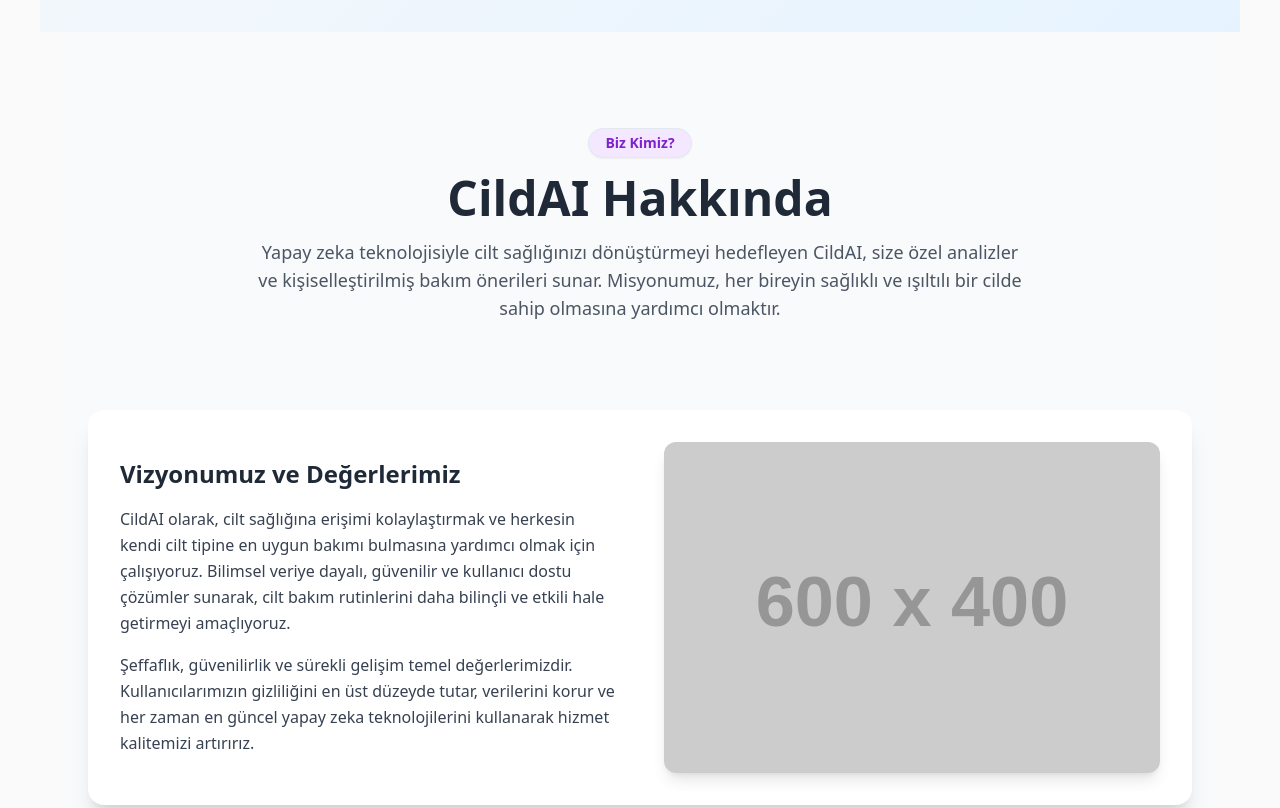
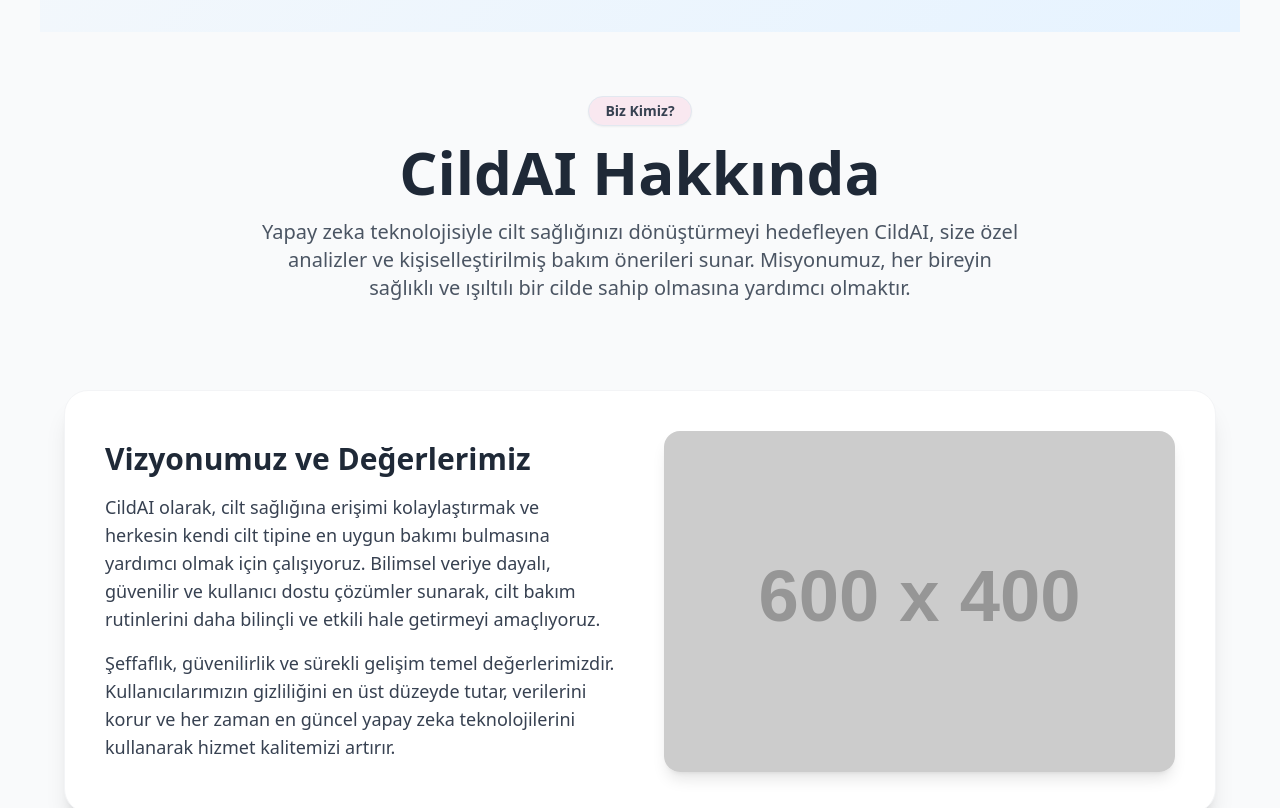
Before and after one commit to YusufMertGenc/CildAI, a plain HTML site: page static/index.html in a window 1280 px wide. Shown: the part 800-1608 px from the top of the page. Drawn offline with nearby package versions, Linux system fonts and the light colour scheme; placeholder pictures from the web are drawn by us.

Commit message:
Yeni özellikler eklendi

```diff
--- a/static/css/style.css
+++ b/static/css/style.css
@@ -2376,4 +2376,6 @@
         width: 85px;
         border-radius: 3px;
     }
-}
+
+
+}
--- a/static/index.html
+++ b/static/index.html
@@ -66,37 +66,83 @@
     </div>
 </section>
 
-<!-- About Us Section -->
-<section class="about-us pt-24 pb-16 bg-gray-50 font-sans scroll-mt-24" id="about-us">
-    <div class="container mx-auto px-6 max-w-6xl">
+<!DOCTYPE html>
+<html lang="tr">
+<head>
+    <meta charset="UTF-8">
+    <meta name="viewport" content="width=device-width, initial-scale=1.0">
+    <title>CildAI Hakkında</title>
+    <!-- Tailwind CSS CDN'i -->
+    <script src="https://cdn.tailwindcss.com"></script>
+    <!-- Inter Font'u için Google Fonts -->
+    <link href="https://fonts.googleapis.com/css2?family=Inter:wght@300;400;500;600;700;800;900&display=swap" rel="stylesheet">
+    <style>
+        /* Varsayılan font olarak Inter'ı ayarla */
+        body {
+            font-family: 'Inter', sans-serif;
+        }
+    </style>
+</head>
+<body class="bg-gray-50">
+
+<html lang="tr">
+<head>
+    <meta charset="UTF-8">
+    <meta name="viewport" content="width=device-width, initial-scale=1.0">
+    <title>CildAI - Hakkımızda</title>
+    <!-- Tailwind CSS CDN -->
+    <script src="https://cdn.tailwindcss.com"></script>
+    <style>
+        /* Inter fontunu ekle */
+        @import url('https://fonts.googleapis.com/css2?family=Inter:wght@400;500;600;700;800;900&display=swap');
+        body {
+            font-family: 'Inter', sans-serif;
+        }
+    </style>
+</head>
+<body>
+    <!-- Hakkımızda Bölümü -->
+    <section class="about-us pt-16 pb-16 bg-gray-50 font-sans scroll-mt-24" id="about-us">
+        <div class="container mx-auto px-4 sm:px-6 lg:px-8 max-w-7xl">
             <div class="section-header text-center mb-12">
-            <div class="section-badge inline-block bg-purple-100 text-purple-700 px-4 py-1 rounded-full text-sm font-semibold mb-4 shadow-sm">
+                <!-- Bölüm Rozeti - Arka plan rengi güncellendi -->
+                <div class="section-badge inline-block bg-[#f9e8f0] text-gray-700 px-4 py-1 rounded-full text-sm font-semibold mb-4 shadow-sm">
                     Biz Kimiz?
                 </div>
-            <h2 class="section-title text-4xl md:text-5xl font-extrabold text-gray-800 leading-tight mb-4">
+                <!-- Bölüm Başlığı -->
+                <h2 class="section-title text-4xl sm:text-5xl lg:text-6xl font-extrabold text-gray-800 leading-tight mb-4">
                     CildAI Hakkında
                 </h2>
-            <p class="section-subtitle text-lg text-gray-600 max-w-3xl mx-auto">
+                <!-- Bölüm Alt Başlığı -->
+                <p class="section-subtitle text-lg sm:text-xl text-gray-600 max-w-3xl mx-auto">
                     Yapay zeka teknolojisiyle cilt sağlığınızı dönüştürmeyi hedefleyen CildAI, size özel analizler ve kişiselleştirilmiş bakım önerileri sunar. Misyonumuz, her bireyin sağlıklı ve ışıltılı bir cilde sahip olmasına yardımcı olmaktır.
                 </p>
             </div>
 
-        <div class="about-us-content grid md:grid-cols-2 gap-12 items-center bg-white p-8 rounded-2xl shadow-xl">
+            <div class="about-us-content grid md:grid-cols-2 gap-8 lg:gap-12 items-center bg-white p-6 sm:p-8 lg:p-10 rounded-3xl shadow-xl border border-gray-100">
                 <div class="about-us-text text-left">
-                <h3 class="text-2xl font-bold text-gray-800 mb-4">Vizyonumuz ve Değerlerimiz</h3>
-                <p class="text-gray-700 mb-4 leading-relaxed">
+                    <!-- Vizyon ve Değerler Başlığı -->
+                    <h3 class="text-2xl sm:text-3xl font-bold text-gray-800 mb-4">Vizyonumuz ve Değerlerimiz</h3>
+                    <!-- Açıklama Paragrafı 1 -->
+                    <p class="text-gray-700 mb-4 leading-relaxed text-base sm:text-lg">
                         CildAI olarak, cilt sağlığına erişimi kolaylaştırmak ve herkesin kendi cilt tipine en uygun bakımı bulmasına yardımcı olmak için çalışıyoruz. Bilimsel veriye dayalı, güvenilir ve kullanıcı dostu çözümler sunarak, cilt bakım rutinlerini daha bilinçli ve etkili hale getirmeyi amaçlıyoruz.
                     </p>
-                <p class="text-gray-700 leading-relaxed">
-                    Şeffaflık, güvenilirlik ve sürekli gelişim temel değerlerimizdir. Kullanıcılarımızın gizliliğini en üst düzeyde tutar, verilerini korur ve her zaman en güncel yapay zeka teknolojilerini kullanarak hizmet kalitemizi artırırız.
+                    <!-- Açıklama Paragrafı 2 -->
+                    <p class="text-gray-700 leading-relaxed text-base sm:text-lg">
+                        Şeffaflık, güvenilirlik ve sürekli gelişim temel değerlerimizdir. Kullanıcılarımızın gizliliğini en üst düzeyde tutar, verilerini korur ve her zaman en güncel yapay zeka teknolojilerini kullanarak hizmet kalitemizi artırır.
                     </p>
                 </div>
                 <div class="about-us-image flex justify-center items-center">
-                <img src="https://placehold.co/600x400/D8BFD8/4B0082?text=CildAI+Vizyon" alt="CildAI Hakkında Görseli" class="rounded-xl shadow-lg w-full h-auto object-cover max-w-sm md:max-w-full"/>
+                    <!-- Hakkımızda Görseli - Arka plan rengi güncellendi ve yazı rengi açık siyaha çevrildi -->
+                    <img src="https://placehold.co/600x400/f9e8f0/333333?text=CildAI+Vizyon" alt="CildAI Hakkında Görseli" class="rounded-2xl shadow-lg w-full h-auto object-cover max-w-sm md:max-w-full transform transition-transform duration-300 hover:scale-105"/>
                 </div>
             </div>
         </div>
     </section>
+</body>
+</html>
+
+
 
 <!-- Tailwind CSS CDN for styling -->
 <script src="https://cdn.tailwindcss.com"></script>
```
Also changed, not shown: static/analysis.html (+2 -0 lines), 1 other file. Lines whose indentation alone changed are shown as unchanged.
